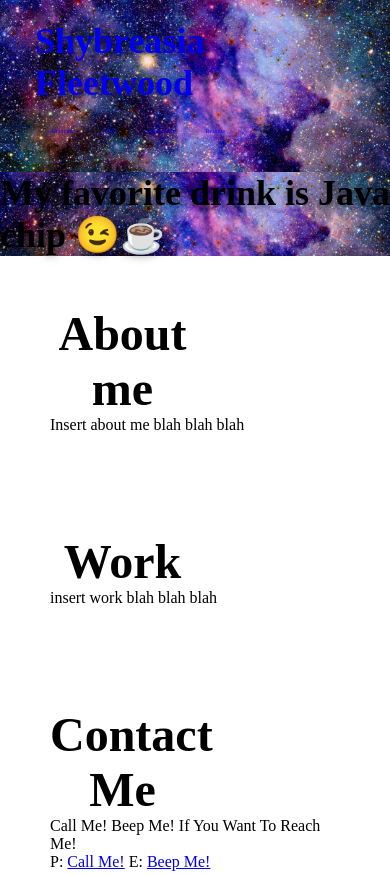
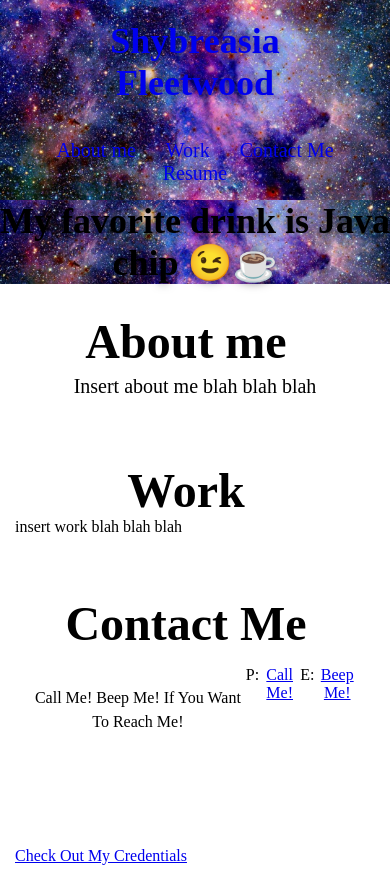
Before and after one commit to Shy-F/portfolio, a plain HTML site: page index.html in a window 390 px wide. Shown: the top 874 px of the page. Drawn offline with Linux system fonts and the light colour scheme.

Commit message:
media queries added to updated css

```diff
--- a/assets/style.css
+++ b/assets/style.css
@@ -114,3 +114,127 @@ add margin accordingly to the border you choose) */
 .secondary-border {
     border: ;
 }
+/* end section style */
+
+/* About me style */
+.intro p {
+    line-height: 1.7;
+    color: ;
+    width: 80%;
+    font-size: 20px;
+    margin: 0 auto;
+    text-align: center;
+}
+/* About me style end */
+
+/* work style start */
+.applications {
+    background: ;
+}
+
+/* add more css here once work html section is updated */
+/* end work style */
+
+/* Contact me style start */
+.contact {
+    background: ;
+}
+
+.contact h3 {
+    color: ;
+}
+
+.contact-info {
+    display: flex;
+    justify-content: space-between;
+    flex-wrap: wrap;
+}
+
+.contact-info > * {
+    flex: 1;
+    margin: 15px;
+}
+
+.contact-info div{
+    color: ;
+}
+
+.contact-info p {
+    margin: 20px 0;
+    line-height: 1.5;
+    font-size: 16px;
+    font-style: normal;
+}
+
+.contact-info a:hover {
+    color: ;
+    background: ;
+}
+/* Contact me style end */
+
+/* Utilities */
+.flex-row {
+    display: flex;
+}
+
+/* Media query for smaller desktop screens and smaller */
+@media screen and (max-width: 980px) {
+    header {
+        padding-bottom: 0;
+        justify-content: center;
+        position: relative;
+    }
+
+    header h1 {
+        width: 100%;
+        text-align: center;
+    }
+
+    header nav ul {
+        margin-top: 20px;
+        width: 100%;
+        justify-content: center;
+    }
+
+    header nav ul li a {
+        font-size: 20px;
+    }
+
+    .hero {
+        text-align: center;
+    }
+
+    .section-title {
+        width: 80%;
+    }
+}
+
+/* media query for tablets and smaller */
+@media screen and (max-width: 768px) {
+    section {
+        padding: 30px 15px;
+    }
+
+    /* add more once work section is updated */
+}
+
+/* media query for mobile phones and smaller */
+@media screen and (max-width: 575px) {
+    .section-title {
+        width: 95%;
+    }
+
+    .intro p{
+        width: 100%;
+    }
+
+    .contact-info {
+        text-align: center;
+    }
+
+    .contact-info > * {
+        flex: 0 100%;
+    }
+
+    /* add more once work section updated */
+}
```
